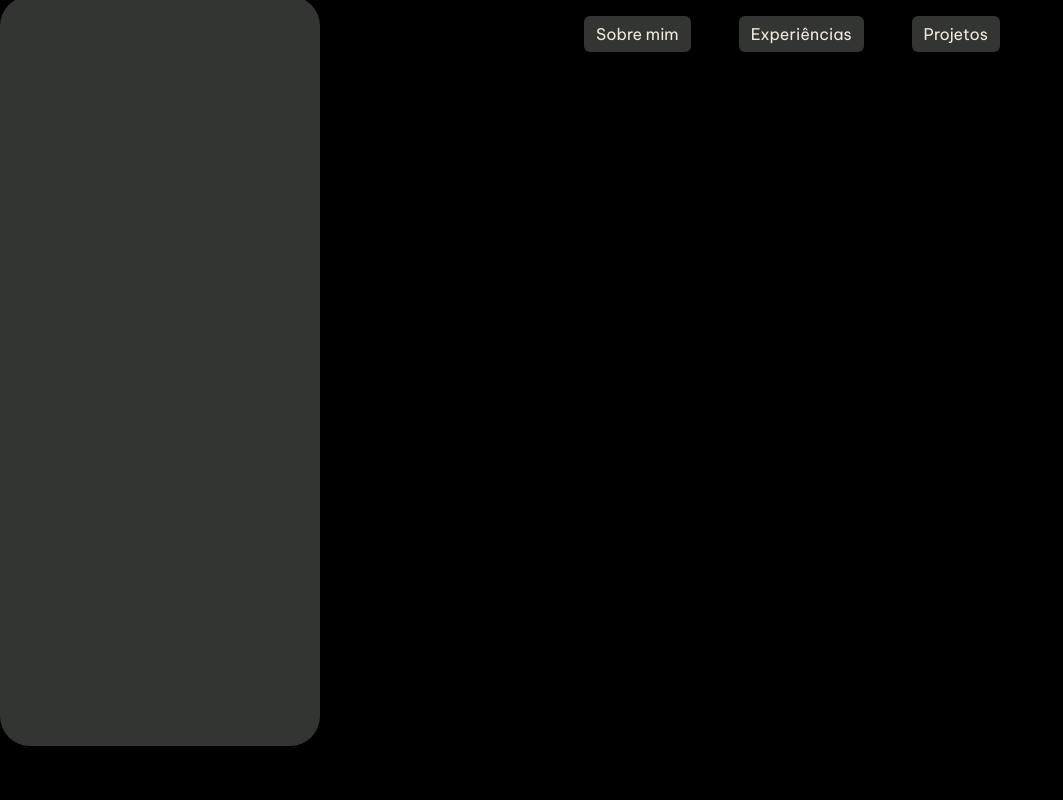
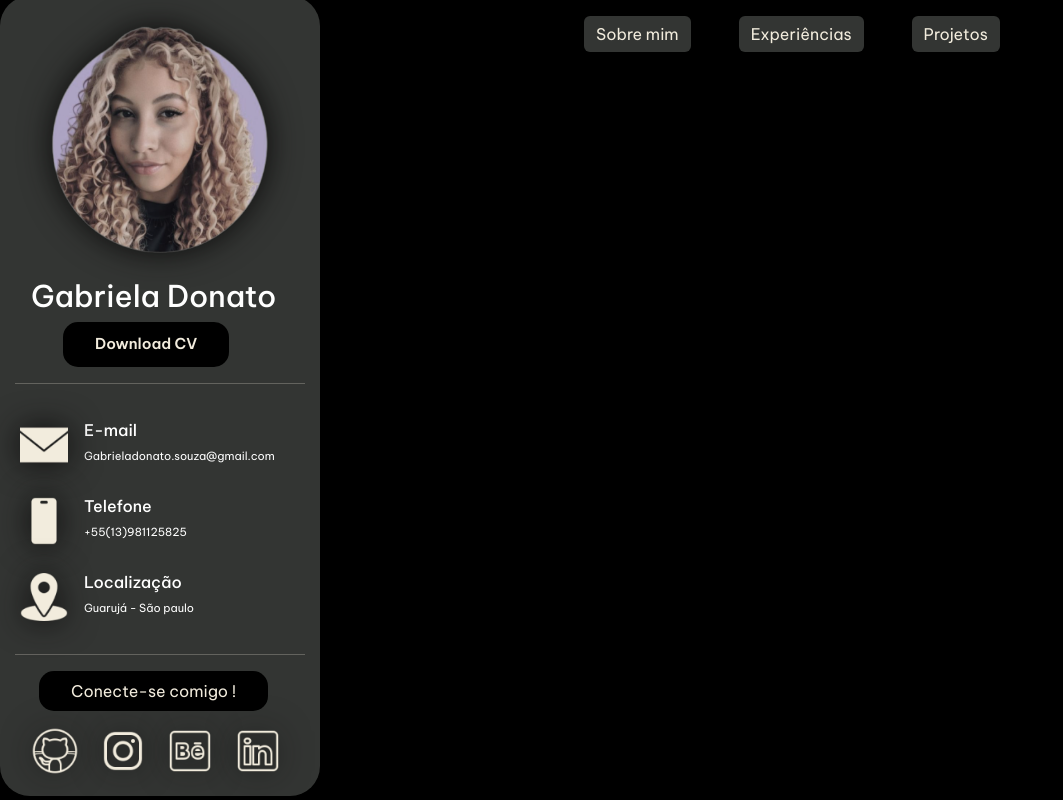
Before and after one commit to GabsDonato/Meu-portfolio, a plain HTML site: page index.html in a window 1280 px wide. Shown: the whole page, without its empty margins (0-1063 px from the left). Drawn offline with nearby package versions, Linux system fonts and the light colour scheme.

Commit message:
aside desktop

```diff
--- a/index.html
+++ b/index.html
@@ -30,9 +30,34 @@
         </div>
     </nav>
     <aside>
-        <div class="banner"></div>
-        <div class="contato-info"></div>
-        <div class="conecte_se"></div>
+        <div class="banner">
+            <img src="./assets/imagens/GabrielaDonato 1.png" alt="Gabriela Donato">
+            <h1>Gabriela Donato</h1>
+            <div class="button-CV">
+                <a class="btn btn-custom" href="#" role="button">Download CV</a>
+        </div>
+        <hr>
+        <div class="contato-info">
+            <img src="./assets/imagens/icons8-nova-mensagem-100 1.png" alt="email">
+            <h1>E-mail</h1>
+            <p>Gabrieladonato.souza@gmail.com</p>
+            <img src="./assets/imagens/icons8-iphone14-pro-100 1.png" alt="celular">
+            <h1>Telefone</h1>
+            <p>+55(13)981125825</p>
+            <img src="./assets/imagens/icons8-localização-100 1.png" alt="localização">
+            <h1>Localização</h1>
+            <p>Guarujá - São paulo</p>
+        </div>
+        <hr>
+        <div class="conecte_se">
+            <a class="btn btn-custom" href="#" role="button">Conecte-se comigo !</a>
+            <div class="redes_sociais">
+                <a href="#"><img src="./assets/imagens/icons8-github-100 (1) 1 (1).png" alt="github"></a>
+                <a href="#"><img src="./assets/imagens/icons8-instagram-96 1.png" alt="instagram"></a>
+                <a href="#"><img src="./assets/imagens/icons8-behance-100 1 (1).png" alt="behance"></a>
+                <a href="#"><img src="./assets/imagens/icons8-linkedin-100 1 (1).png" alt="linkedin"></a>
+            </div>
+        </div>
     </aside>
 </body>
 
--- a/style.css
+++ b/style.css
@@ -3,6 +3,8 @@
 body {
     margin: 0;
     padding: 0;
+    height: 100vh;
+    overflow: auto;
     background-color: black;
     font-family: "Be Vietnam Pro", sans-serif;
 }
@@ -31,21 +33,119 @@ aside {
     "contato-info"
     "conecte";
     width: 20rem;
+    height: 50rem;
     margin-top: -4rem;
     position: fixed;
     background-color: #333533;
     border-radius: 30px;
 }
 
+
 .banner {
-    color: #333533;
+    padding: 10px 15px;
+}
+
+.banner img{
+    width: 18rem;
+    height: 18rem;
+    margin-top: 1rem;
+    filter: drop-shadow(0 0 1rem rgb(10, 9, 9));
+}
+
+.banner h1 {
+    color: #ffff;
+    font-size: 30px;
+    margin-left: 1rem;
+    margin-top: -2rem;
+}
+
+.button-CV {
+    margin-left: 3rem;
+}
+
+.banner .button-CV .btn-custom {
+    background-color: black;
+    font-weight: 600;
+    font-size: 15px;
+    --bs-btn-padding-y: 0.7rem;
+    --bs-btn-padding-x: 2rem;
+    border-radius: 15px;
+}
+
+
+.button-CV .btn-custom:hover {
+    background-color: white;
+    color: black;
 }
 
 .contato-info {
-    color: #333533;
-
+    padding: 5px 5px 5px 5px;
 }
 
-.conecte_se {
-    color: #333533;
+
+.contato-info img {
+    width: 3rem;
+    height: 3rem;
 }
+
+.contato-info h1 {
+    font-size: 1rem;
+    margin-left: 4rem;
+    margin-top: -3rem;
+    color: white;
+}
+
+.contato-info p {
+    font-size: 0.7rem;
+    color: white;
+    margin-left: 4rem;
+}
+
+
+hr {
+    color: #f2ecdd;
+}
+
+
+.conecte_se .btn-custom{
+    background-color: black;
+    margin-left: 1.5rem;
+    --bs-btn-padding-y: 0.5rem;
+    --bs-btn-padding-x: 2rem;
+    border-radius: 15px;
+}
+
+
+.conecte_se .btn-custom:hover {
+    background-color: white;
+    color: black;
+    font-weight: bold;
+}
+
+
+.redes_sociais img {
+    width: 3rem;
+    height: 3rem;
+    margin-left: 1rem;
+}
+
+@media (max-width: 768px) {
+    aside {
+        display: grid;
+        grid-template-columns: 1, 1fr;
+        grid-template-rows: 1px;
+        grid-template-areas:
+        "banner banner banner"
+        "banner banner banner";
+        width: 100%;
+        height: 40rem;
+        margin-top: 0;
+        position: relative;
+        border-radius: 0;
+        padding: 1rem;
+    }
+
+    .navbar-toggler{
+        background-color: rgb(133, 134, 134);
+    }
+}
```
Also changed, not shown: assets/imagens/GabrielaDonato 1.png (added), assets/imagens/icons8-behance-100 1 (1).png (added), assets/imagens/icons8-github-100 (1) 1 (1).png (added), assets/imagens/icons8-instagram-96 1.png (added), assets/imagens/icons8-iphone14-pro-100 1.png (added), assets/imagens/icons8-linkedin-100 1 (1).png (added), assets/imagens/icons8-localização-100 1.png (added), assets/imagens/icons8-nova-mensagem-100 1.png (added).
